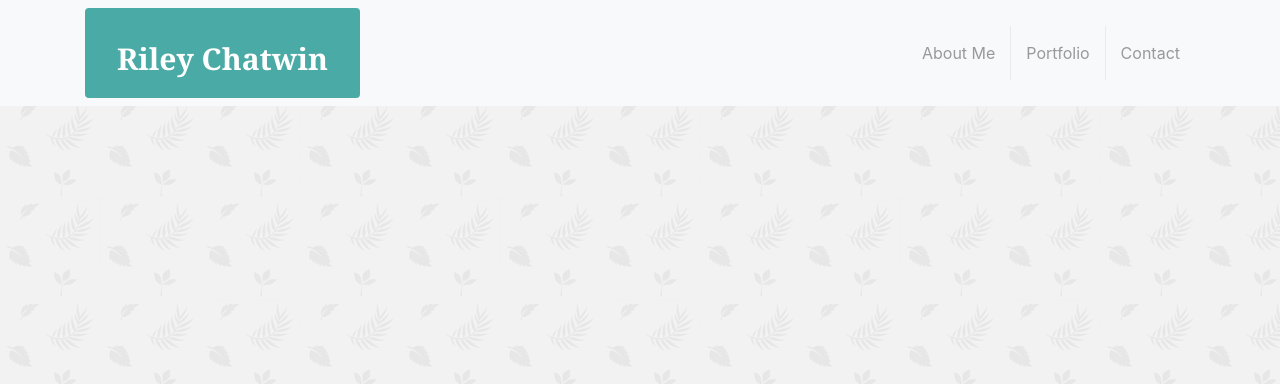
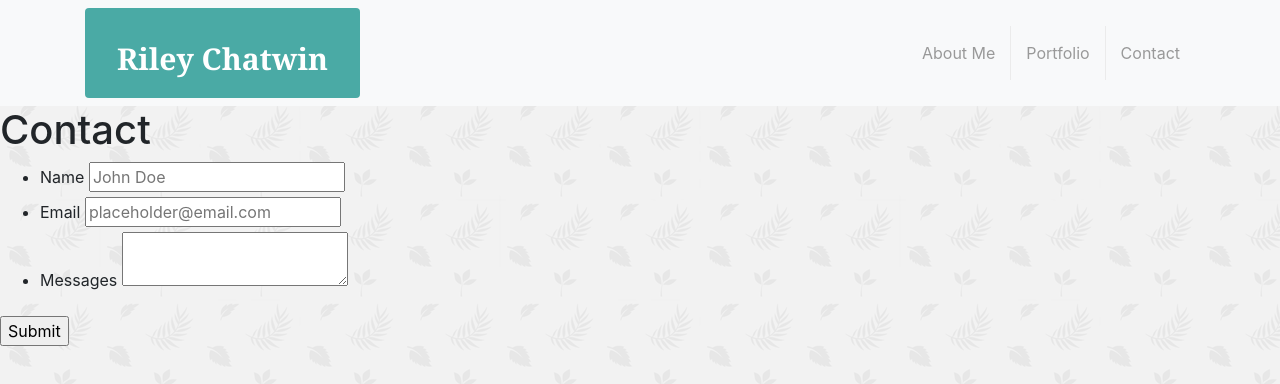
Before and after one commit to Rileychatwin/Basic-Portfolio, a plain HTML site: page contact.html in a window 1280 px wide. Shown: the top 384 px of the page. Drawn offline with nearby package versions, Linux system fonts and the light colour scheme.

Commit message:
All Html Done

```diff
--- a/contact.html
+++ b/contact.html
@@ -22,6 +22,26 @@
             </nav>
         </header>
 
+        <h1>Contact</h1>
+
+        <form id="contact-form">
+            <ul>
+                <li>
+                    <label for="name">Name</label>
+                    <input type="text" id="name" placeholder="John Doe" required="required">
+                </li>
+                <li>
+                    <label for="email">Email</label>
+                    <input type="email" id="email" name="email" placeholder="placeholder@email.com" required="required">
+                </li>
+                <li>
+                    <label for="message">Messages</label>
+                    <textarea id="message" name="message" required="required"></textarea>
+                </li>
+            </ul>
+            <input type="submit">
+        </form>
+
     </body>
 
 </html>
```
Also changed, not shown: index.html (+0 -4 lines), portfolio.html (+20 -0 lines).
